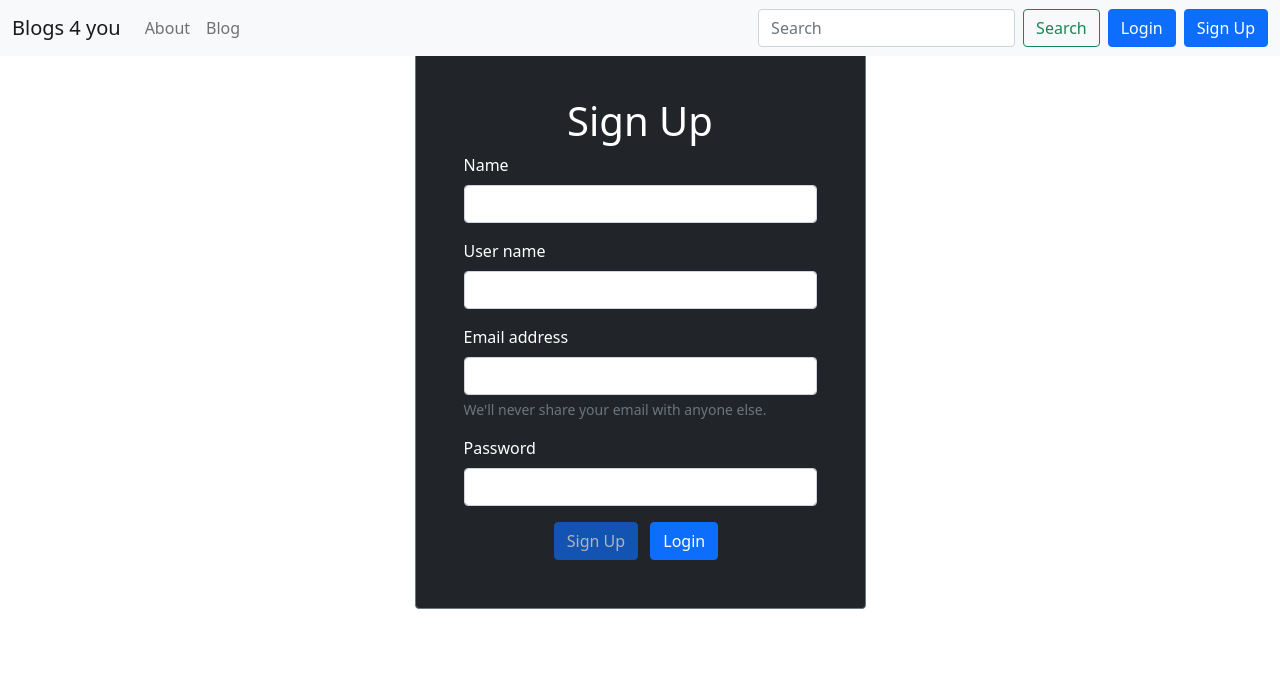
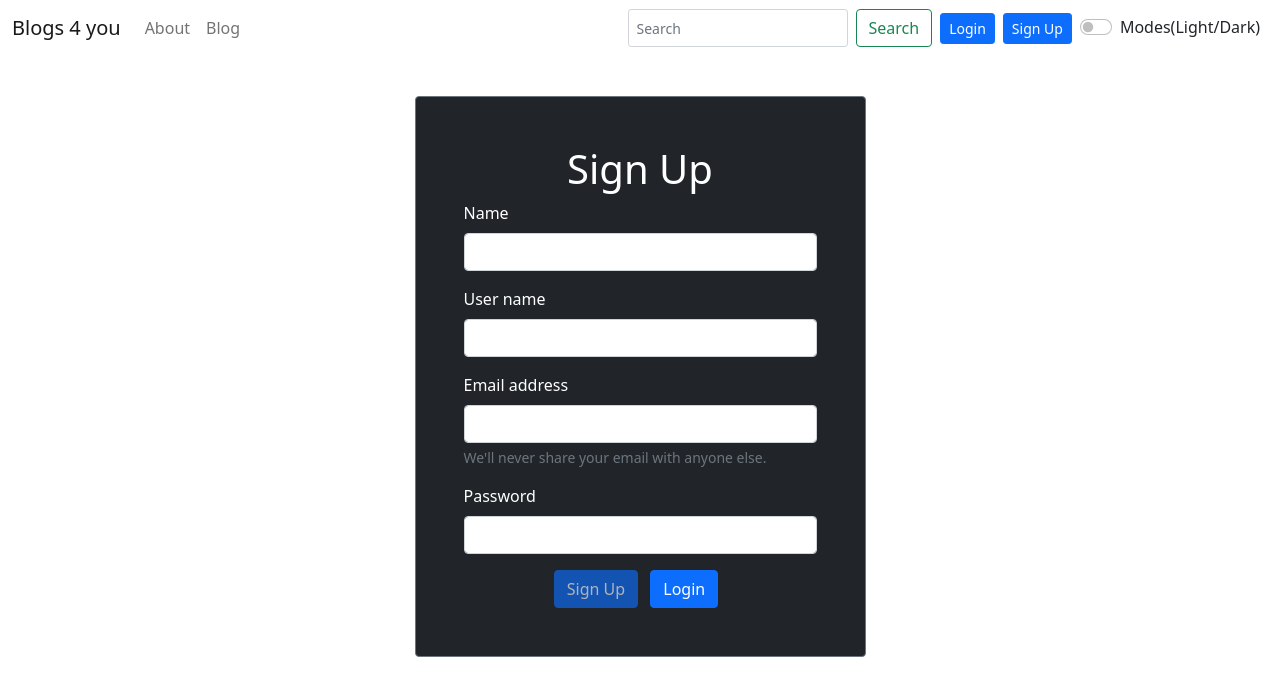
Before and after one commit to SunilK789/my-blog-app, a SvelteKit app: page /signup in a window 1280 px wide. Shown: the top 696 px of the page. Built offline with nearby package versions, Linux system fonts and the light colour scheme.

Commit message:
working on to add light/dark modes

```diff
--- a/src/app.html
+++ b/src/app.html
@@ -1,4 +1,8 @@
 <!DOCTYPE html>
+<script>
+	import { mode, currentMode } from "$lib/stores/modeStore";
+
+</script>
 <html lang="en">
 	<head>
 		<meta charset="utf-8" />
@@ -8,7 +12,7 @@
 		<link href="https://cdn.jsdelivr.net/npm/bootstrap@5.0.2/dist/css/bootstrap.min.css" rel="stylesheet"
 			integrity="sha384-EVSTQN3/azprG1Anm3QDgpJLIm9Nao0Yz1ztcQTwFspd3yD65VohhpuuCOmLASjC" crossorigin="anonymous">
 	</head>
-	<body>
+	<body class="">
 		<script src="https://kit.fontawesome.com/698a97e1a7.js" crossorigin="anonymous"></script>
 		<script src="https://cdn.jsdelivr.net/npm/@popperjs/core@2.9.2/dist/umd/popper.min.js"
 			integrity="sha384-IQsoLXl5PILFhosVNubq5LC7Qb9DXgDA9i+tQ8Zj3iwWAwPtgFTxbJ8NT4GN1R8p"
--- /dev/null
+++ b/src/lib/stores/modeStore.js
@@ -0,0 +1,4 @@
+import { writable, derived, } from "svelte/store";
+
+export const mode = writable();
+export const currentMode = derived(mode, ($mode) => $mode);
--- a/src/routes/blog/+layout.svelte
+++ b/src/routes/blog/+layout.svelte
@@ -3,6 +3,7 @@
 	import Tags from "../components/Tags.svelte";
 	import { browser } from "$app/environment";
 	import BlogsList from "../components/BlogsList.svelte";
+	import { mode, currentMode } from "$lib/stores/modeStore";
 
 	export let data = [];
 	const loggedInUser = data.authToken;
@@ -32,7 +33,7 @@
 	}
 </script>
 
-<div class="container">
+<div class="container bg-{$currentMode}">
 	<div class="row">
 		<div class="col-8">
 			<slot />
--- a/src/routes/blog/+page.svelte
+++ b/src/routes/blog/+page.svelte
@@ -1,8 +1,9 @@
 <script>
-	import { browser } from "$app/environment";
-	import { authToken, blogId, filteredItemsArray } from "../store";
+
+	import { blogId, filteredItemsArray } from "../store";
 	import Tags from "../components/Tags.svelte";
 	import FilteredItems from "../components/FilteredItems.svelte";
+	import { mode, currentMode } from "$lib/stores/modeStore";
 
 	export let data;
 	let blogs = data.blogs;
--- a/src/routes/blog/[id]/+page.svelte
+++ b/src/routes/blog/[id]/+page.svelte
@@ -12,7 +12,8 @@
 		goto("/blog");
 	};
 </script>
-
+<div class="pt-5">
+	<div class="my-5">
 <div class="container">
 	<div class="my-3">
 		<!-- svelte-ignore a11y-click-events-have-key-events -->
@@ -30,6 +31,7 @@
 			</p>
 		</div>
 	</div>
+</div></div>
 </div>
 
 <style>
--- a/src/routes/components/NavBar.svelte
+++ b/src/routes/components/NavBar.svelte
@@ -1,9 +1,23 @@
 <script>
 	import { goto } from "$app/navigation";
 	import { authToken, LoggedInUser } from "../store";
+	import { mode, currentMode } from "$lib/stores/modeStore";
 
 	let isLoggedInUser = false;
 
+	const handleModes = () => {
+
+		if ($currentMode === "undefined") {
+			mode.set("dark");
+			console.log("current mode: ",$currentMode)
+		} else if ($currentMode === "dark"){
+			mode.set("light");
+			console.log("current mode: ",$currentMode)
+		}else{
+			mode.set("dark");
+			console.log("current mode: ",$currentMode)
+		}
+	};
 	const handleBlogLinkClick = () => {
 		goto("/blog");
 	};
@@ -22,7 +36,7 @@
 	$: loggedInUser = isLoggedInUser;
 </script>
 
-<nav class="navbar navbar-expand-lg navbar-light bg-light fixed-top">
+<nav class="navbar navbar-expand-lg navbar-light bg-{$currentMode} fixed-top">
 	<div class="container-fluid">
 		<a class="navbar-brand" href="/blog">Blogs 4 you</a>
 		<button
@@ -49,15 +63,15 @@
 					<a class="nav-link" href="#" on:click={handleBlogLinkClick}>Blog</a>
 				</li>
 				{#if loggedInUser}
-				<li class="nav-item">
-					<!-- svelte-ignore a11y-invalid-attribute -->
-					<a class="nav-link" href="/myblog">My Blogs</a>
-				</li>
+					<li class="nav-item">
+						<!-- svelte-ignore a11y-invalid-attribute -->
+						<a class="nav-link" href="/myblog">My Blogs</a>
+					</li>
 				{/if}
 			</ul>
 			<form class="d-flex">
 				<input
-					class="form-control me-2"
+					class="form-control me-2 btn-sm"
 					type="search"
 					placeholder="Search"
 					aria-label="Search"
@@ -65,13 +79,24 @@
 				<button class="btn btn-outline-success" type="submit">Search</button>
 			</form>
 			{#if !loggedInUser}
-				<a class="btn btn-primary mx-2" href="/login">Login</a>
-				<a class="btn btn-primary" href="/signup">Sign Up</a>
+				<a class="btn btn-primary btn-sm mx-2" href="/login">Login</a>
+				<a class="btn btn-primary btn-sm" href="/signup">Sign Up</a>
 			{:else}
-				<a class="btn btn-primary mx-2" href="/logout" >
-					Logout
-				</a>
+				<a class="btn btn-primary mx-2" href="/logout">Logout</a>
 			{/if}
+			<div class="form-check form-switch mx-2">
+				<input
+					class="form-check-input"
+					type="checkbox"
+					role="switch"
+					id="flexSwitchCheckDefault"
+
+					on:click={handleModes}
+				/>
+				<label class="form-check-label" for="flexSwitchCheckDefault">
+					Modes(Light/Dark)
+				</label>
+			</div>
 		</div>
 	</div>
 </nav>
--- a/src/routes/login/+page.svelte
+++ b/src/routes/login/+page.svelte
@@ -3,7 +3,9 @@
 	let password = "";
 </script>
 
-<div class="container my-5">
+<div class="pt-5">
+	<div class="my-5">
+<div class="container">
 	<div class="row d-flex justify-content-center align-items-center">
 		<div class="col-12 col-md-8 col-lg-6 col-xl-5">
 			<div
@@ -57,4 +59,5 @@
 		</div>
 		<!-- <div class="col-4" /> -->
 	</div>
+</div></div>
 </div>
--- a/src/routes/signup/+page.svelte
+++ b/src/routes/signup/+page.svelte
@@ -18,7 +18,9 @@
 	};
 </script>
 
-<div class="container my-5">
+<div class="pt-5">
+	<div class="my-5">
+		<div class="container">
 			<div class="row d-flex justify-content-center align-items-center">
 				<div class="col-12 col-md-8 col-lg-6 col-xl-5">
 					<div
@@ -88,3 +90,5 @@
 				</div>
 			</div>
 		</div>
+	</div>
+</div>
```
Lines whose indentation alone changed are shown as unchanged.
